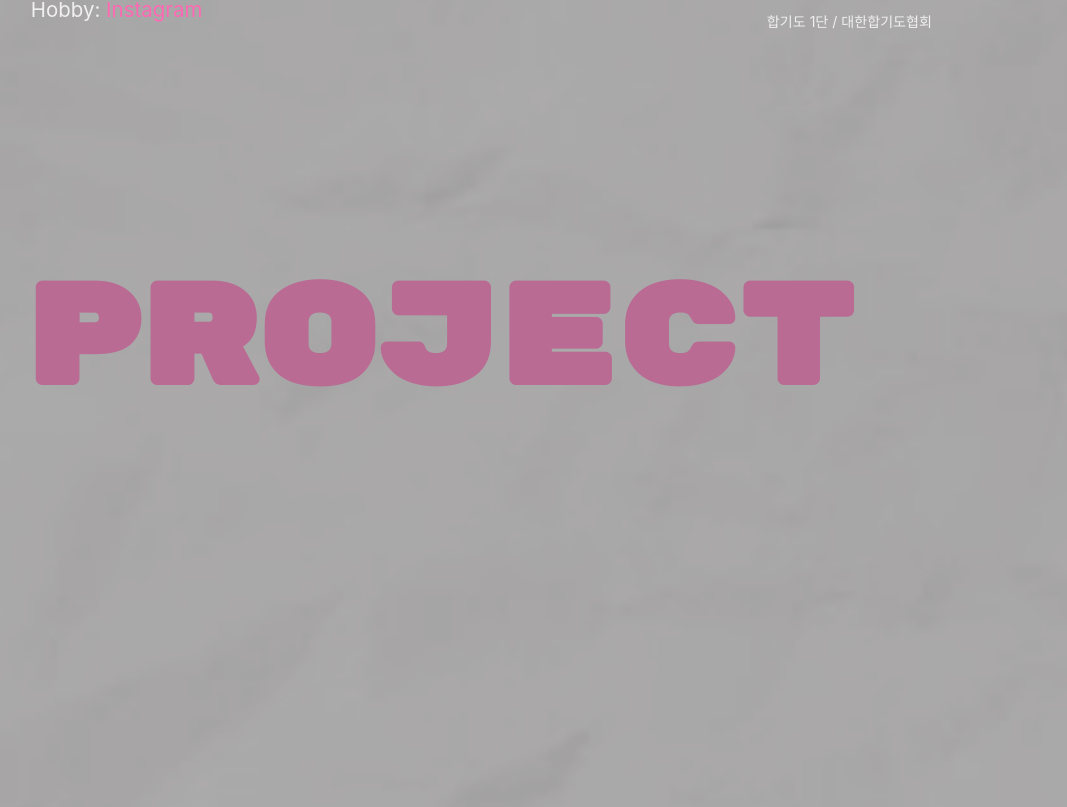
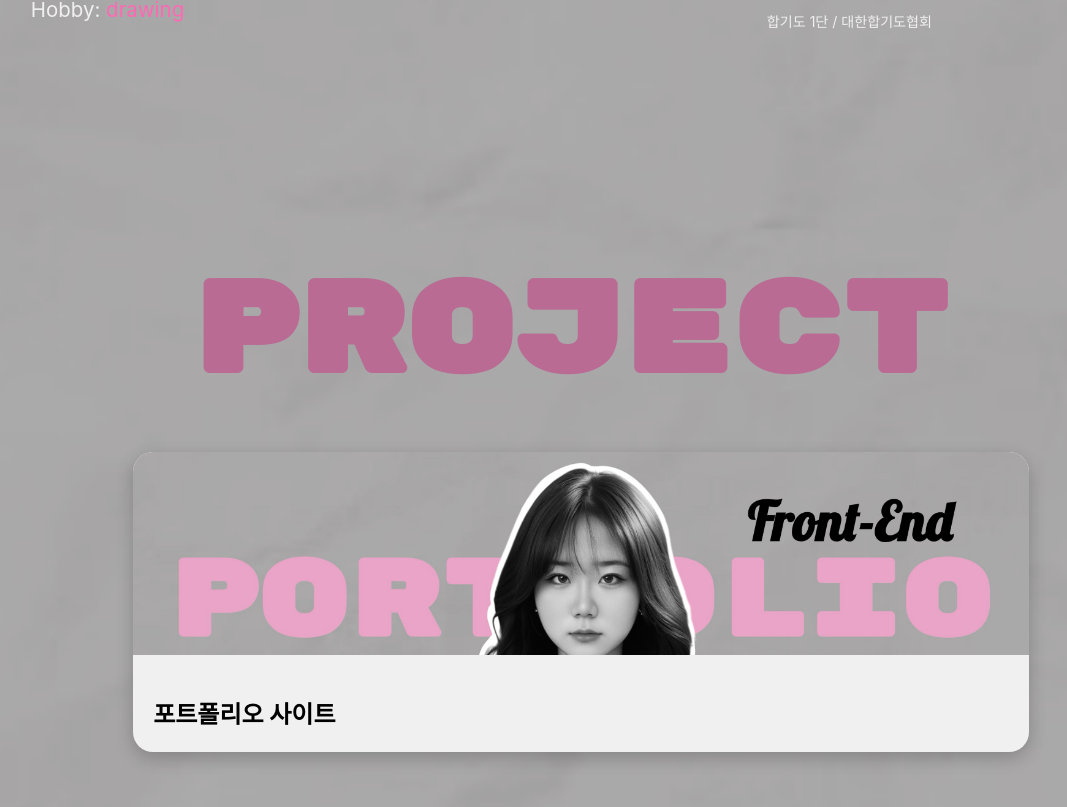
Before and after one commit to lsr0822/portfolio, a React (Create React App) app: page / in a window 1280 px wide. Shown: the part 1409-2216 px from the top of the page, without its empty margins (46-1113 px from the left). Built offline with nearby package versions, Linux system fonts and the light colour scheme.

Commit message:
프로젝트 생성

```diff
--- a/src/App.css
+++ b/src/App.css
@@ -43,10 +43,10 @@
 
 .name-text {
   position: absolute;
-  top: 90%;
-  left: 20%;
+  top: 85%;
+  left: 23%;
   transform: translateX(-50%);
-  font-size: 1.5vw;
+  font-size: 1.3vw;
   font-family: 'Noto Sans KR', sans-serif;
   color: rgb(243, 238, 238);
   z-index: 4;
--- a/src/App.js
+++ b/src/App.js
@@ -6,7 +6,7 @@ import background2 from './asset/IMG_4168.PNG';
 import background3 from './asset/IMG_4173.PNG';
 import person from './asset/IMG_4165.PNG';
 import Resume from './pages/Resume';
-import NoticeBoard from './pages/NoticeBoard';
+import NoticeBoard from './pages/Project';
 
 function App() {
   const [visitCount, setVisitCount] = useState(0);
@@ -43,8 +43,8 @@ const opacity3 = Math.min(Math.max((scrollY - vh) / vh, 0), 1);
         <h1 className="main-text">PORTFOLIO</h1>
         <h2 className="sub-text">Front-End</h2>
         <p className="name-text">
-          My name is LeeSeoRin,<br />
-          and I am an aspiring front-end developer.
+          “If you can code, you can sit down and make something,<br/>
+          and no one can stop you.”<br/>— Mark Zuckerberg —
         </p>
 
         <p className="visit-count">
--- a/src/components/AboutBox.jsx
+++ b/src/components/AboutBox.jsx
@@ -17,7 +17,7 @@ function AboutBox() {
             <p className="about-description">Gender: Female</p>
             <p className="about-description">Study: Chosun University</p>
             <p className="about-description">
-              Hobby: <a href="https://www.instagram.com/rini._.0310" target="_blank" rel="noreferrer">Instagram</a>
+              Hobby: <a href="https://www.instagram.com/rini._.0310" target="_blank" rel="noreferrer">drawing</a>
             </p>
           </div>
           <img src={profileImg} alt="Profile" className="about-image" />
--- /dev/null
+++ b/src/components/ProjectBox.jsx
@@ -0,0 +1,39 @@
+import React, { useState } from 'react';
+import '../styles/ProjectBox.css';
+import portfolioImg from '../asset/Portfolio-ex.png';
+
+function ProjectBox() {
+  const [clicked, setClicked] = useState(false);
+
+    const handleClick = () => {
+    setClicked(prev => !prev);
+  };
+
+  return (
+    <div className={`project-box ${clicked ? 'clicked' : ''}`} onClick={handleClick}>
+      <div className="project-img">
+        <img src={portfolioImg} alt="Portfolio" />
+      </div>
+      <div className={`project-content ${clicked ? 'scrollable' : ''}`}>
+        {clicked ? (
+          <>
+            <h2>포트폴리오 사이트</h2>
+            <h3>📍 주요 기능 및 특징</h3>
+            <p>-메인 화면에서 github 바로가기<br/>
+               -방문 횟수 기록<br/>
+               -스크롤시 화면 색상 변환<br/>
+               -메인-소개 - 프로젝트 - 순으로 표시<br/>
+               -프로젝트 클릭 시 상세한 정보 표시</p>
+            <h3>🛠️ 사용 기술 및 언어</h3>
+            <p>-Js<br/>-css</p>
+
+          </>
+        ) : (
+          <h2>포트폴리오 사이트</h2>
+        )}
+      </div>
+    </div>
+  );
+}
+
+export default ProjectBox;
--- a/src/pages/NoticeBoard.jsx
+++ b/src/pages/Project.jsx
@@ -1,10 +1,12 @@
 import React from 'react';
 import '../styles/NoticeBoard.css';
+import ProjectBox from '../components/ProjectBox'; // ✅ 추가된 박스
 
 function NoticeBoard() {
   return (
-    <div id="project"className="notice-wrapper">
+    <div id="project" className="notice-wrapper">
       <h1 className="notice-title">PROJECT</h1>
+      <ProjectBox /> {/* ✅ 박스 삽입 */}
     </div>
   );
 }
--- a/src/styles/NoticeBoard.css
+++ b/src/styles/NoticeBoard.css
@@ -30,7 +30,8 @@
   height: 100vh;
   display: flex;
   justify-content: flex-start;
-  align-items: flex-start;
+  flex-direction: column;
+  align-items: center;
   padding-left: 2vw;
   padding-right: 15vw;
   box-sizing: border-box;
@@ -39,9 +40,10 @@
 
 .notice-title {
   font-family: 'Rubik Mono One', sans-serif;
-  font-size: 11vw;
+  font-size: 10vw;
   color: #b96b93;
   margin-top:1vw;
-  margin-left: 3vw;
+  margin-left: 9vw;
   z-index: 10;
+  margin-bottom:40px;
 }
--- /dev/null
+++ b/src/styles/ProjectBox.css
@@ -0,0 +1,40 @@
+.project-box {
+  width: 70vw;
+  height: 300px;
+  background-color: #f0f0f0;
+  border-radius: 20px;
+  box-shadow: 0 6px 18px rgba(0, 0, 0, 0.2);
+  overflow: hidden;
+   margin: 0 auto;
+  display: flex;
+  flex-direction: column;
+  cursor: pointer;
+  transition: background-color 0.4s ease;
+  margin-left: 12vw;
+}
+
+.project-box.clicked {
+  background-color: #222;
+  color: white;
+}
+
+.project-img {
+  height: 90%;
+  overflow: hidden;
+}
+
+.project-img img {
+  width: 100%;
+  transform: translateY(-20%);
+  object-fit: cover;
+}
+
+.project-content {
+  padding: 20px;
+  flex-grow: 1;
+  overflow: hidden;
+}
+
+.project-content.scrollable {
+  overflow-y: auto;
+}
```
Also changed, not shown: src/asset/Portfolio-ex.png (added).
